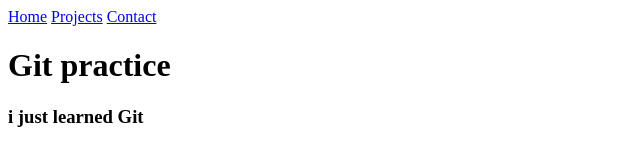
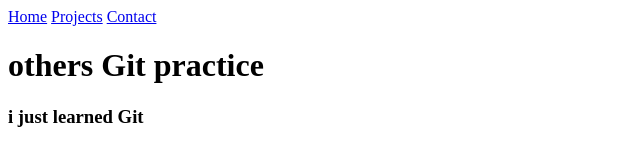
Before and after one commit to Mohan-1802/git_practice, a plain HTML site: page index.html in a window 1280 px wide. Shown: the whole page, without its empty margins (0-640 px from the left). Drawn offline with Linux system fonts and the light colour scheme.

Commit message:
title changed in the main branch

```diff
--- a/index.html
+++ b/index.html
@@ -11,7 +11,7 @@
     <a href="#">Projects</a>
     <a href="#">Contact</a>
 </nav>
-    <h1>Git practice</h1>
+    <h1> others Git practice</h1>
     <h3>i just learned Git</h3>
 </body>
 </html>
```
